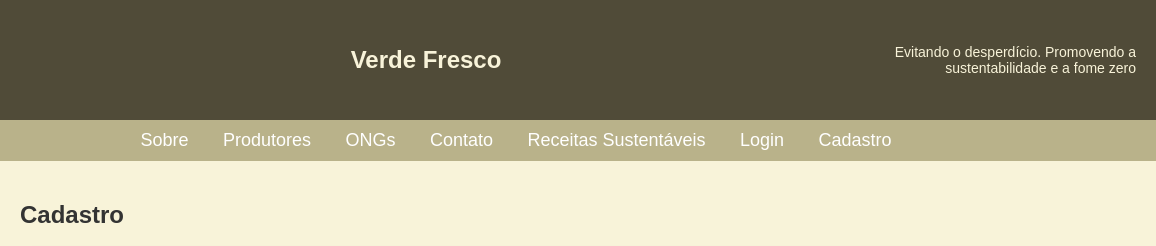
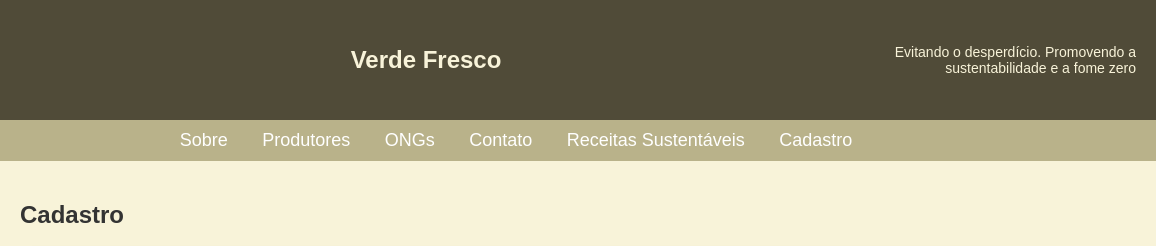
Before and after one commit to Miguel-Sant77/verde-fresco, a plain HTML site: page cadastro.html in a window 1280 px wide. Shown: the top 246 px of the page, 124-1280 px from the left. Drawn offline with Linux system fonts and the light colour scheme.

Commit message:
Pequenas correções

```diff
--- a/cadastro.html
+++ b/cadastro.html
@@ -22,7 +22,6 @@
         <a href="index.html#ongs">ONGs</a>
         <a href="index.html#contato">Contato</a>
         <a href="receitas.html">Receitas Sustentáveis</a>
-        <a href="log_in.html">Login</a>
         <a href="cadastro.html">Cadastro</a>
     </nav>
 
```
Also changed, not shown: ongs.html (+0 -1 lines), produtores.html (+0 -1 lines), receitas.html (+0 -1 lines).
